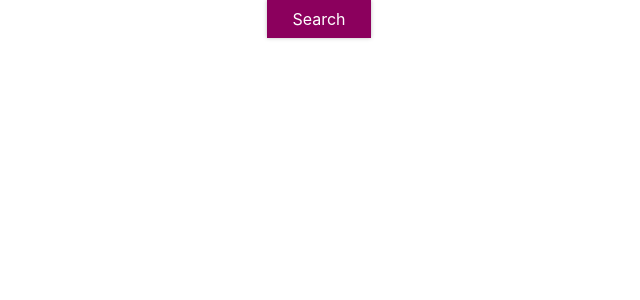
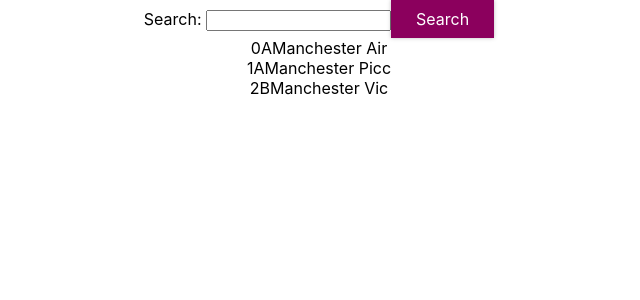
Before and after one commit to ben-whitfield/rentalcars, a React (Create React App) app: page / in a window 1280 px wide. Shown: the top 300 px of the page, without its empty margins (321-961 px from the left). Built offline with nearby package versions, Linux system fonts and the light colour scheme.

Commit message:
add search form and results

```diff
--- a/src/App.tsx
+++ b/src/App.tsx
@@ -1,12 +1,26 @@
-import React from 'react';
+import React, {useState, ChangeEvent} from 'react';
 import './App.css';
 
-import Button from './components/Button/Button';
+import SearchForm from './components/SearchForm/SearchForm';
+import SearchResults from './components/SearchResults/SearchResults';
 
 function App() {
+  const [ params, setParams ] = useState({searchTerm: ''})
+
+  function handleParamChange(e: ChangeEvent<HTMLInputElement>) {
+    const param = (e.target as HTMLInputElement).name
+    const value = (e.target as HTMLInputElement).value
+    console.log('handle change', param, value)
+
+    setParams(prevParams => {
+      return {...prevParams, [param]: value}
+    })
+  }
+
     return (
         <div className="App">
-            <Button type="submit" text="Search" />
+            <SearchForm params={params} onParamChange={handleParamChange}/>
+            <SearchResults />
         </div>
     );
 }
--- /dev/null
+++ b/src/components/FormInput/FormInput.tsx
@@ -0,0 +1,23 @@
+import React, { ChangeEventHandler } from 'react';
+import styles from './FormInput.module.css';
+
+interface FormInputProps {
+    /** Id of the input */
+    id: string
+    /** Which type of button */
+    type: string
+    /** The text of the button */
+    text: string
+    inputChange: ChangeEventHandler
+    value: string
+}
+
+const FormInput = ({ id, type, text, inputChange, value }: FormInputProps) => {
+    return (
+      <label htmlFor={id}>{text}
+        <input id={id} name='searchTerm' value={value} className={styles.input} type={type} onChange={inputChange}/>
+      </label>
+    )
+};
+
+export default FormInput;
--- /dev/null
+++ b/src/components/SearchForm/SearchForm.tsx
@@ -0,0 +1,26 @@
+import React, { ChangeEventHandler } from 'react';
+import styles from './SearchForm.module.css';
+
+import FormInput from '../FormInput/FormInput'
+import Button from '../Button/Button';
+
+interface SearchFormProps {
+    /** Id of the input */
+    params: {
+        searchTerm: string
+    }
+    /** Which type of button */
+    onParamChange: ChangeEventHandler
+}
+
+const SearchForm = ({ params, onParamChange }: SearchFormProps) => {
+  console.log('searchForm')
+    return (
+      <form className={styles.form} >
+        <FormInput id='searchform' type='text' text='Search: ' inputChange={onParamChange} value={params.searchTerm} />
+        <Button type="submit" text="Search" />
+      </form>
+    )
+};
+
+export default SearchForm;
--- /dev/null
+++ b/src/components/SearchResult/SearchResult.tsx
@@ -0,0 +1,23 @@
+import React from 'react';
+import styles from './SearchResult.module.css';
+
+interface SearchResultsProps {
+  result: {
+    id: number
+    placeType: string
+    name: string
+
+  }
+}
+
+const SearchResult = ({ result }: SearchResultsProps) => {
+  return (
+    <div className={styles['search-result']}>
+      {result.id}
+      {result.placeType}
+      {result.name}
+    </div>
+  )
+};
+
+export default SearchResult;
--- /dev/null
+++ b/src/components/SearchResults/SearchResults.tsx
@@ -0,0 +1,37 @@
+import React from 'react';
+import styles from './SearchResults.module.css';
+
+import SearchResult from '../SearchResult/SearchResult';
+
+// interface SearchResultsProps {
+
+// }
+
+// { }: SearchResultsProps
+const SearchResults = () => {
+
+  const data = [
+    {
+      id: 0,
+      placeType: 'A',
+      name: 'Manchester Air',
+    },
+    {
+      id: 1,
+      placeType: 'A',
+      name: 'Manchester Picc',
+    },
+    {
+      id: 2,
+      placeType: 'B',
+      name: 'Manchester Vic',
+    }
+  ]
+    return (
+      <div className={styles['search-results']}>
+        {data.map(result => (<SearchResult key={`result-${result.id}`} result={result} />))}
+      </div>
+    )
+};
+
+export default SearchResults;
```
Also changed, not shown: src/components/FormInput/FormInput.module.css (added), src/components/SearchForm/SearchForm.module.css (added), src/components/SearchResult/SearchResult.module.css (added), src/components/SearchResults/SearchResults.module.css (added).
